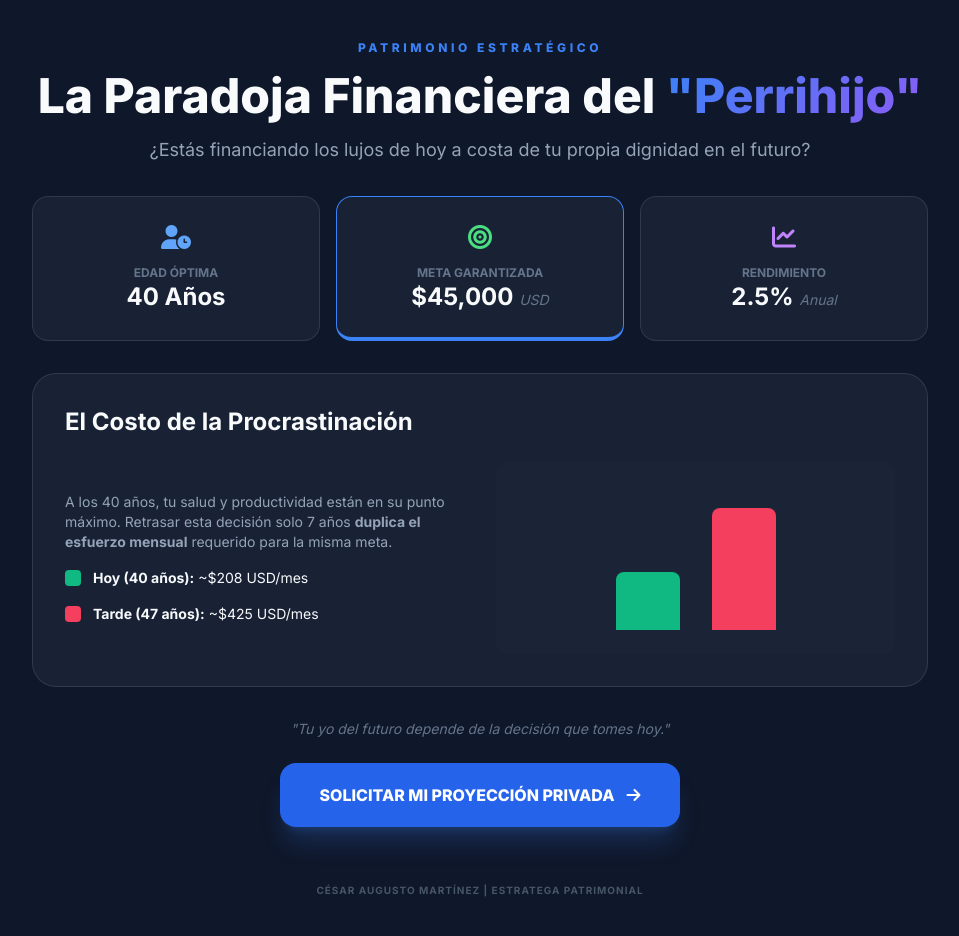
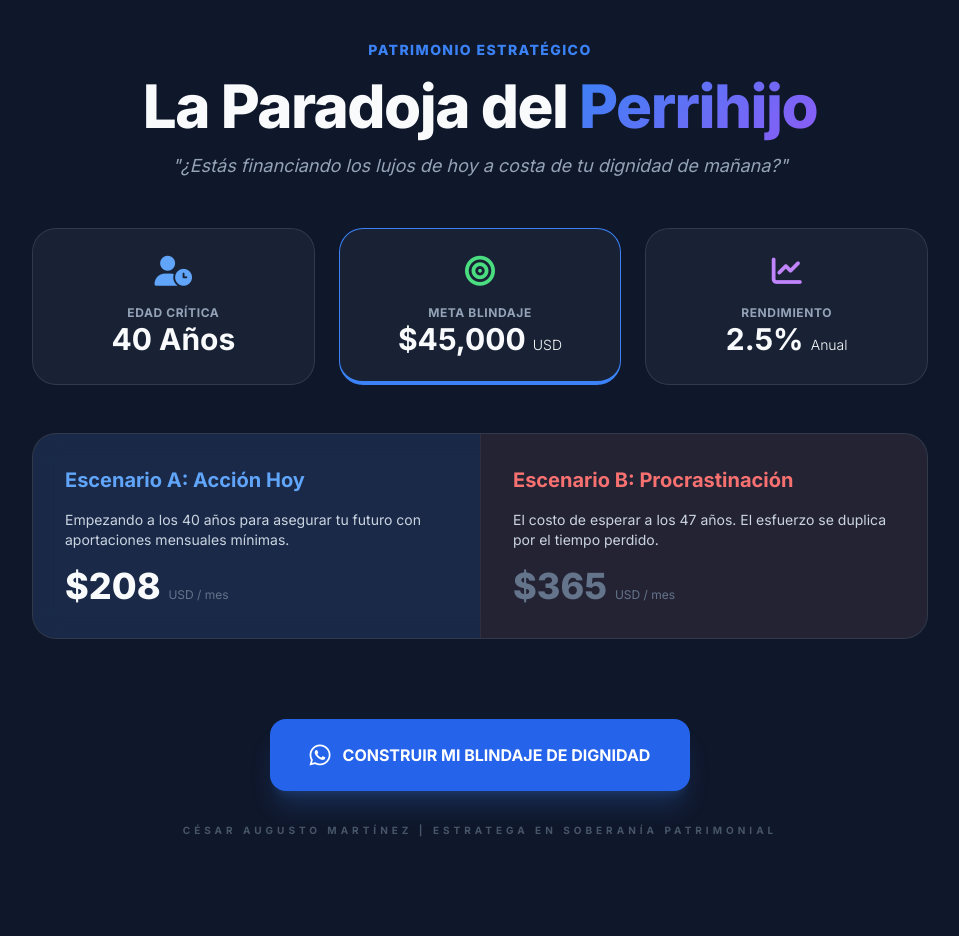
Before and after one commit to cesarmartinezuniversal/plan-retiro, a plain HTML site: page index.html in a window 1280 px wide. Shown: the whole page, without its empty margins (160-1119 px from the left). After the commit the page ends 878 px from the top, so only its background shows below. Drawn offline with nearby package versions, Linux system fonts and the light colour scheme.

Commit message:
Update index.html

```diff
--- a/index.html
+++ b/index.html
@@ -12,6 +12,7 @@
             font-family: 'Inter', sans-serif;
             background-color: #0f172a;
             color: #f8fafc;
+            margin: 0;
         }
         .card-glass {
             background: rgba(30, 41, 59, 0.7);
@@ -20,8 +21,8 @@
             transition: all 0.3s ease;
         }
         .card-glass:hover {
+            transform: translateY(-5px);
             border-color: rgba(59, 130, 246, 0.5);
-            transform: translateY(-4px);
         }
         .gradient-text {
             background: linear-gradient(135deg, #3b82f6, #8b5cf6);
@@ -30,78 +31,67 @@
         }
     </style>
 </head>
-<body class="min-h-screen flex flex-col items-center p-4 md:p-10">
-    <div class="max-w-4xl w-full space-y-8">
+<body class="min-h-screen p-4 md:p-10 flex flex-col items-center">
+    <div class="max-w-4xl w-full space-y-12">
 
         <!-- Encabezado -->
         <header class="text-center space-y-4">
-            <h2 class="text-blue-500 font-black tracking-[0.3em] text-xs uppercase">Patrimonio Estratégico</h2>
-            <h1 class="text-3xl md:text-5xl font-extrabold leading-tight">
-                La Paradoja Financiera del <span class="gradient-text">"Perrihijo"</span>
+            <h2 class="text-blue-500 font-black tracking-widest text-sm uppercase">Patrimonio Estratégico</h2>
+            <h1 class="text-4xl md:text-6xl font-extrabold tracking-tight">
+                La Paradoja del <span class="gradient-text">Perrihijo</span>
             </h1>
-            <p class="text-slate-400 text-lg max-w-2xl mx-auto">
-                ¿Estás financiando los lujos de hoy a costa de tu propia dignidad en el futuro?
+            <p class="text-slate-400 text-lg max-w-2xl mx-auto italic">
+                "¿Estás financiando los lujos de hoy a costa de tu dignidad de mañana?"
             </p>
         </header>
 
-        <!-- Indicadores -->
-        <div class="grid grid-cols-1 md:grid-cols-3 gap-4">
-            <div class="card-glass p-6 rounded-2xl text-center">
-                <i class="fa-solid fa-user-clock text-blue-400 text-2xl mb-3"></i>
-                <p class="text-slate-500 text-xs uppercase font-bold">Edad Óptima</p>
-                <p class="text-2xl font-bold">40 Años</p>
+        <!-- Sección de Indicadores -->
+        <div class="grid grid-cols-1 md:grid-cols-3 gap-6">
+            <div class="card-glass p-6 rounded-3xl text-center">
+                <i class="fa-solid fa-user-clock text-blue-400 text-3xl mb-4"></i>
+                <p class="text-slate-400 text-xs font-bold uppercase tracking-wider">Edad Crítica</p>
+                <p class="text-3xl font-bold">40 Años</p>
             </div>
-            <div class="card-glass p-6 rounded-2xl text-center border-b-4 border-blue-500">
-                <i class="fa-solid fa-bullseye text-green-400 text-2xl mb-3"></i>
-                <p class="text-slate-500 text-xs uppercase font-bold">Meta Garantizada</p>
-                <p class="text-2xl font-bold">$45,000 <span class="text-sm font-normal text-slate-500 italic">USD</span></p>
+            <div class="card-glass p-6 rounded-3xl text-center border-b-4 border-blue-500">
+                <i class="fa-solid fa-bullseye text-green-400 text-3xl mb-4"></i>
+                <p class="text-slate-400 text-xs font-bold uppercase tracking-wider">Meta Blindaje</p>
+                <p class="text-3xl font-bold">$45,000 <span class="text-sm font-light">USD</span></p>
             </div>
-            <div class="card-glass p-6 rounded-2xl text-center">
-                <i class="fa-solid fa-chart-line text-purple-400 text-2xl mb-3"></i>
-                <p class="text-slate-500 text-xs uppercase font-bold">Rendimiento</p>
-                <p class="text-2xl font-bold">2.5% <span class="text-sm font-normal text-slate-500 italic">Anual</span></p>
+            <div class="card-glass p-6 rounded-3xl text-center">
+                <i class="fa-solid fa-chart-line text-purple-400 text-3xl mb-4"></i>
+                <p class="text-slate-400 text-xs font-bold uppercase tracking-wider">Rendimiento</p>
+                <p class="text-3xl font-bold">2.5% <span class="text-sm font-light">Anual</span></p>
             </div>
         </div>
 
-        <!-- Sección de Gráfico Comparativo -->
-        <div class="card-glass rounded-3xl overflow-hidden p-8">
-            <h3 class="text-2xl font-bold mb-6">El Costo de la Procrastinación</h3>
-            <div class="grid grid-cols-1 md:grid-cols-2 gap-8 items-center">
-                <div class="space-y-4">
-                    <p class="text-slate-400 text-sm">
-                        A los 40 años, tu salud y productividad están en su punto máximo. Retrasar esta decisión solo 7 años <strong>duplica el esfuerzo mensual</strong> requerido para la misma meta.
-                    </p>
-                    <div class="flex items-center space-x-3">
-                        <div class="w-4 h-4 bg-emerald-500 rounded"></div>
-                        <p class="text-sm"><strong>Hoy (40 años):</strong> ~$208 USD/mes</p>
-                    </div>
-                    <div class="flex items-center space-x-3">
-                        <div class="w-4 h-4 bg-rose-500 rounded"></div>
-                        <p class="text-sm"><strong>Tarde (47 años):</strong> ~$425 USD/mes</p>
-                    </div>
+        <!-- Sección de Comparativa -->
+        <div class="card-glass rounded-3xl overflow-hidden">
+            <div class="grid grid-cols-1 md:grid-cols-2">
+                <div class="p-8 bg-blue-600/10 space-y-4">
+                    <h3 class="text-xl font-bold text-blue-400">Escenario A: Acción Hoy</h3>
+                    <p class="text-slate-300 text-sm">Empezando a los 40 años para asegurar tu futuro con aportaciones mensuales mínimas.</p>
+                    <div class="text-4xl font-black">$208 <span class="text-xs font-normal text-slate-500">USD / mes</span></div>
                 </div>
-                <!-- Gráfico simple -->
-                <div class="flex items-end justify-center space-x-8 bg-slate-800/30 p-6 rounded-xl h-48">
-                    <div class="w-16 bg-emerald-500 rounded-t-lg" style="height: 40%"></div>
-                    <div class="w-16 bg-rose-500 rounded-t-lg" style="height: 85%"></div>
+                <div class="p-8 bg-red-600/5 space-y-4 border-l border-white/5">
+                    <h3 class="text-xl font-bold text-red-400">Escenario B: Procrastinación</h3>
+                    <p class="text-slate-300 text-sm">El costo de esperar a los 47 años. El esfuerzo se duplica por el tiempo perdido.</p>
+                    <div class="text-4xl font-black text-slate-500">$365 <span class="text-xs font-normal">USD / mes</span></div>
                 </div>
             </div>
         </div>
 
         <!-- Botón de WhatsApp -->
-        <div class="text-center space-y-6">
-            <p class="text-slate-500 italic text-sm">"Tu yo del futuro depende de la decisión que tomes hoy."</p>
-            <a href="https://wa.me/573105581234?text=Hola%20C%C3%A9sar,%20quiero%20mi%20proyecci%C3%B3n%20personalizada."
-               class="inline-flex items-center justify-center px-10 py-5 bg-blue-600 text-white font-black rounded-2xl hover:bg-blue-500 transition-all shadow-xl shadow-blue-500/20">
-                SOLICITAR MI PROYECCIÓN PRIVADA
-                <i class="fa-solid fa-arrow-right ml-3"></i>
+        <div class="text-center pt-8">
+            <a href="https://wa.me/573105581234?text=Hola%20C%C3%A9sar,%20quiero%20conocer%20mi%20proyecci%C3%B3n%20de%20retiro%20personalizada."
+               class="inline-flex items-center justify-center px-10 py-5 bg-blue-600 text-white font-bold rounded-2xl hover:bg-blue-500 hover:scale-105 transition-all shadow-xl shadow-blue-500/20">
+                <i class="fa-brands fa-whatsapp mr-3 text-2xl"></i>
+                CONSTRUIR MI BLINDAJE DE DIGNIDAD
             </a>
-            <footer class="pt-8">
-                <p class="text-[10px] text-slate-600 uppercase tracking-widest font-bold">
-                    César Augusto Martínez | Estratega Patrimonial
-                </p>
-            </footer>
+            <p class="mt-8 text-[10px] text-slate-600 uppercase font-bold tracking-[0.4em]">
+                César Augusto Martínez | Estratega en Soberanía Patrimonial
+            </p>
         </div>
+
     </div>
 </body>
 </html>
```
